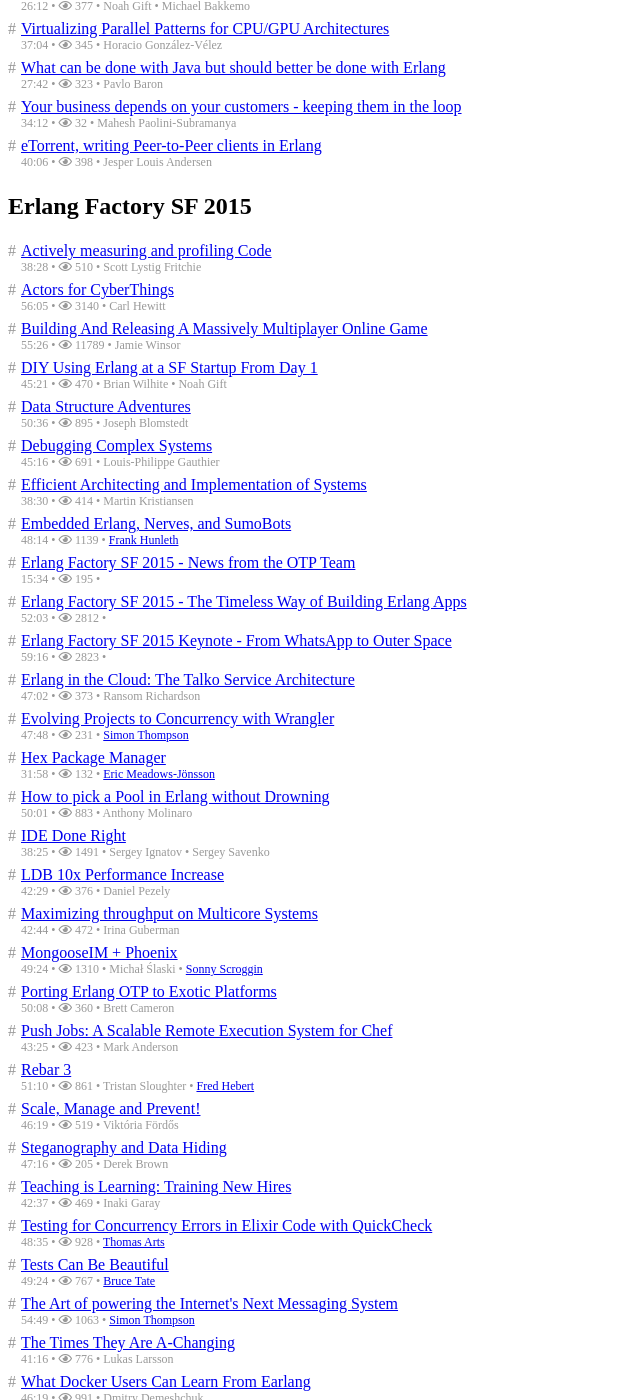
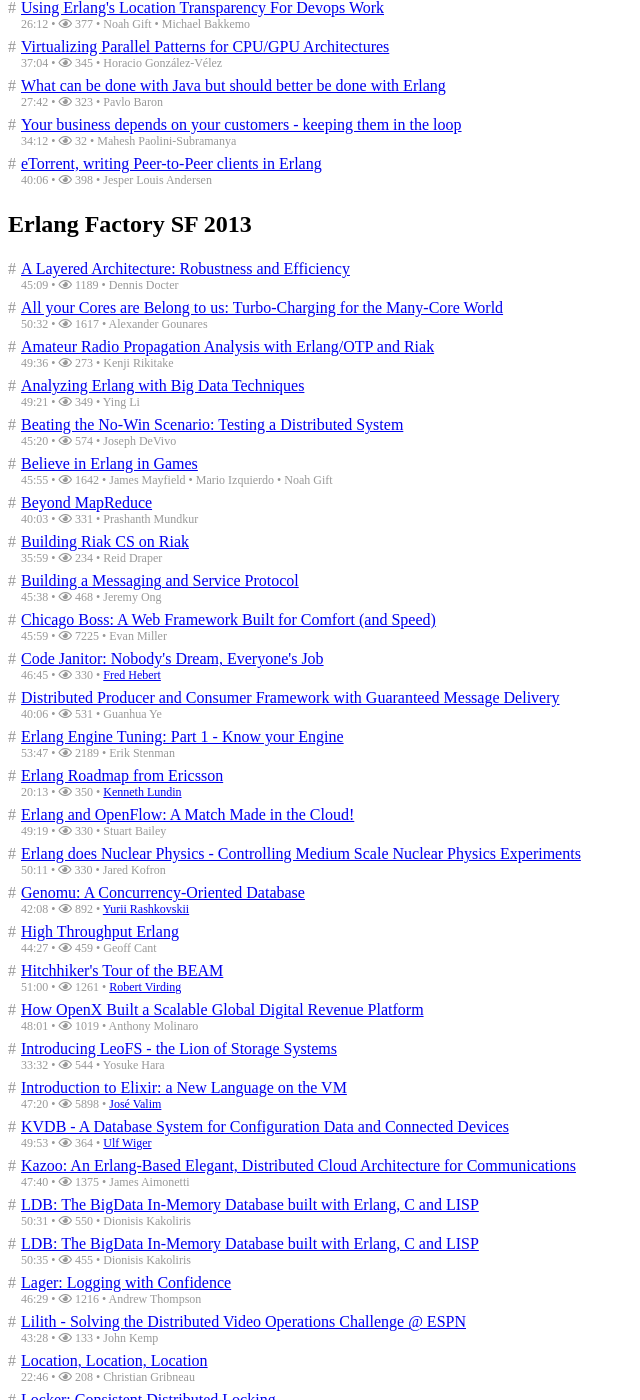
Before and after one commit to gmile/everyelixirvideo.page, a Jekyll site: the page built from index.html, in a window 1280 px wide and 1400 px high, scrolled down 25872 px. Shown: the whole window, without its empty margins (0-640 px from the left). Built offline with Jekyll 4.4.1, drawn with Linux system fonts in a browser that asks for light colours; nearby versions of some CDN libraries; some of the changed text lies outside the part shown.

Commit message:
erlang_factory_sf_2013.yaml

```diff
--- a/_data/conferences.yaml
+++ b/_data/conferences.yaml
@@ -49,6 +49,8 @@
   title: Erlang Factory Lite Vancouver 2012
 - id: erlang_factory_sf_2012
   title: Erlang Factory SF 2012
+- id: erlang_factory_sf_2013
+  title: Erlang Factory SF 2013
 - id: erlang_factory_sf_2015
   title: Erlang Factory SF 2015
 - id: erlang_factory_sf_2016
--- /dev/null
+++ b/_data/erlang_factory_sf_2013.yaml
@@ -0,0 +1,343 @@
+---
+- video_id: ujaoprIKY9M
+  talk_title: 'Genomu: A Concurrency-Oriented Database'
+  speakers:
+  - yurii_rashkovskii
+  conference: erlang_factory_sf_2013
+  video_view_count: 892
+  video_duration_seconds: 2528
+- video_id: CAPGKP1VaRs
+  talk_title: 'LDB: The BigData In-Memory Database built with Erlang, C and LISP'
+  speakers:
+  - dionisis_kakoliris
+  conference: erlang_factory_sf_2013
+  video_view_count: 550
+  video_duration_seconds: 3031
+- video_id: OzOx2Omkuag
+  talk_title: S**t happens - Are you Prepared?
+  speakers:
+  - mahesh_paolini_subramanya
+  conference: erlang_factory_sf_2013
+  video_view_count: 197
+  video_duration_seconds: 2529
+- video_id: byOinfFk3HU
+  talk_title: MongooseIM - Messaging that Scales
+  speakers:
+  - michal_slaski
+  conference: erlang_factory_sf_2013
+  video_view_count: 1496
+  video_duration_seconds: 2845
+- video_id: ooqQUzqxPbg
+  talk_title: 'Kazoo: An Erlang-Based Elegant, Distributed Cloud Architecture for
+    Communications'
+  speakers:
+  - james_aimonetti
+  conference: erlang_factory_sf_2013
+  video_view_count: 1375
+  video_duration_seconds: 2860
+- video_id: ug5grhyCAuU
+  talk_title: Tailflow - An Openflow Controller Framework
+  speakers:
+  - torbjorn_tornkvist
+  conference: erlang_factory_sf_2013
+  video_view_count: 363
+  video_duration_seconds: 2761
+- video_id: ed7A7r6DBsM
+  talk_title: The How and Why of Fitting Things Together
+  speakers:
+  - joe_armstrong
+  conference: erlang_factory_sf_2013
+  video_view_count: 9778
+  video_duration_seconds: 2800
+- video_id: TUmU3XCfLLw
+  talk_title: 'Taking Back Embedded: The Erlang Embedded Framework'
+  speakers:
+  - omer_kilic
+  conference: erlang_factory_sf_2013
+  video_view_count: 1305
+  video_duration_seconds: 2153
+- video_id: vaFEJV84R60
+  talk_title: The Polyglot Rabbit and the Big Fluffy Cloud
+  speakers:
+  - brett_cameron
+  conference: erlang_factory_sf_2013
+  video_view_count: 340
+  video_duration_seconds: 2897
+- video_id: Ug920NDhHXo
+  talk_title: Scaling Up from 1000 to 10 Nodes
+  speakers:
+  - anton_lavrik
+  conference: erlang_factory_sf_2013
+  video_view_count: 422
+  video_duration_seconds: 3726
+- video_id: rZKD7d1pMiA
+  talk_title: 'Erlang and OpenFlow: A Match Made in the Cloud!'
+  speakers:
+  - stuart_bailey
+  conference: erlang_factory_sf_2013
+  video_view_count: 330
+  video_duration_seconds: 2959
+- video_id: ekcBAseo7Js
+  talk_title: 'Locker: Consistent Distributed Locking'
+  speakers:
+  - knut_nesheim
+  conference: erlang_factory_sf_2013
+  video_view_count: 838
+  video_duration_seconds: 2262
+- video_id: 0bJ9fYw7Wxg
+  talk_title: Location, Location, Location
+  speakers:
+  - christian_gribneau
+  conference: erlang_factory_sf_2013
+  video_view_count: 208
+  video_duration_seconds: 1366
+- video_id: i2tVAogpIHA
+  talk_title: Distributed Producer and Consumer Framework with Guaranteed Message
+    Delivery
+  speakers:
+  - guanhua_ye
+  conference: erlang_factory_sf_2013
+  video_view_count: 531
+  video_duration_seconds: 2406
+- video_id: e4xMop80Hkg
+  talk_title: Building a Messaging and Service Protocol
+  speakers:
+  - jeremy_ong
+  conference: erlang_factory_sf_2013
+  video_view_count: 468
+  video_duration_seconds: 2738
+- video_id: SFZV_-Ozyis
+  talk_title: Believe in Erlang in Games
+  speakers:
+  - james_mayfield
+  - mario_izquierdo
+  - noah_gift
+  conference: erlang_factory_sf_2013
+  video_view_count: 1642
+  video_duration_seconds: 2755
+- video_id: L-imEPWqTqg
+  talk_title: 'A Layered Architecture: Robustness and Efficiency'
+  speakers:
+  - dennis_docter
+  conference: erlang_factory_sf_2013
+  video_view_count: 1189
+  video_duration_seconds: 2709
+- video_id: U6U-NDmyFvM
+  talk_title: The New Cowboy
+  speakers:
+  - loic_hoguin
+  conference: erlang_factory_sf_2013
+  video_view_count: 822
+  video_duration_seconds: 2943
+- video_id: tahvtS2cJRE
+  talk_title: 'LDB: The BigData In-Memory Database built with Erlang, C and LISP'
+  speakers:
+  - dionisis_kakoliris
+  conference: erlang_factory_sf_2013
+  video_view_count: 455
+  video_duration_seconds: 3035
+- video_id: GKisRCXA_is
+  talk_title: Beyond MapReduce
+  speakers:
+  - prashanth_mundkur
+  conference: erlang_factory_sf_2013
+  video_view_count: 331
+  video_duration_seconds: 2403
+- video_id: OZVRPohXwMc
+  talk_title: Erlang Roadmap from Ericsson
+  speakers:
+  - kenneth_lundin
+  conference: erlang_factory_sf_2013
+  video_view_count: 350
+  video_duration_seconds: 1213
+- video_id: BTuJtqvbpI8
+  talk_title: 'The Pooler Story: How I Learned OTP by Writing a Connection Pool'
+  speakers:
+  - seth_falcon
+  conference: erlang_factory_sf_2013
+  video_view_count: 1171
+  video_duration_seconds: 2639
+- video_id: ZAOEGvlvhpU
+  talk_title: 'Refuge: Build a Decentralized Data Platform'
+  speakers:
+  - benoit_chesneau
+  conference: erlang_factory_sf_2013
+  video_view_count: 242
+  video_duration_seconds: 2659
+- video_id: 4qJxRfFLXwA
+  talk_title: 'Beating the No-Win Scenario: Testing a Distributed System'
+  speakers:
+  - joseph_de_vivo
+  conference: erlang_factory_sf_2013
+  video_view_count: 574
+  video_duration_seconds: 2720
+- video_id: TcUqGIHq8rA
+  talk_title: Neuroevolution Through Erlang
+  speakers:
+  - gene_sher
+  conference: erlang_factory_sf_2013
+  video_view_count: 3981
+  video_duration_seconds: 2807
+- video_id: LGGo6bIuj8w
+  talk_title: 'Chicago Boss: A Web Framework Built for Comfort (and Speed)'
+  speakers:
+  - evan_miller
+  conference: erlang_factory_sf_2013
+  video_view_count: 7225
+  video_duration_seconds: 2759
+- video_id: nyPYQ7LaEWA
+  talk_title: Where are we on the Map?
+  speakers:
+  - kenneth_lundin
+  conference: erlang_factory_sf_2013
+  video_view_count: 171
+  video_duration_seconds: 2778
+- video_id: FWM3bQ43WzE
+  talk_title: 'Services Platform: Experiments in OTP-Compliant Dataflow Programming'
+  speakers:
+  - jay_nelson
+  conference: erlang_factory_sf_2013
+  video_view_count: 301
+  video_duration_seconds: 3118
+- video_id: QbzH0L_0pxI
+  talk_title: 'Erlang Engine Tuning: Part 1 - Know your Engine'
+  speakers:
+  - erik_stenman
+  conference: erlang_factory_sf_2013
+  video_view_count: 2189
+  video_duration_seconds: 3227
+- video_id: owCu5rveBYI
+  talk_title: Hitchhiker's Tour of the BEAM
+  speakers:
+  - robert_virding
+  conference: erlang_factory_sf_2013
+  video_view_count: 1261
+  video_duration_seconds: 3060
+- video_id: GyHXLIHtPDM
+  talk_title: 'All your Cores are Belong to us: Turbo-Charging for the Many-Core World'
+  speakers:
+  - alexander_gounares
+  conference: erlang_factory_sf_2013
+  video_view_count: 1617
+  video_duration_seconds: 3032
+- video_id: 41PvAPSX0wg
+  talk_title: 'Introduction to Elixir: a New Language on the VM'
+  speakers:
+  - jose_valim
+  conference: erlang_factory_sf_2013
+  video_view_count: 5898
+  video_duration_seconds: 2840
+- video_id: BSC-2iINn9s
+  talk_title: 'Realtime Logging: Alerts, Hashtags and Live Log Feeds'
+  speakers:
+  - martin_hald
+  - marc_campbell
+  conference: erlang_factory_sf_2013
+  video_view_count: 218
+  video_duration_seconds: 2657
+- video_id: j90RUPvsVWk
+  talk_title: High Throughput Erlang
+  speakers:
+  - geoff_cant
+  conference: erlang_factory_sf_2013
+  video_view_count: 459
+  video_duration_seconds: 2667
+- video_id: I6Pw32LGPgg
+  talk_title: 'Code Janitor: Nobody''s Dream, Everyone''s Job'
+  speakers:
+  - fred_hebert
+  conference: erlang_factory_sf_2013
+  video_view_count: 330
+  video_duration_seconds: 2805
+- video_id: pFLlu-cUEJI
+  talk_title: Analyzing Erlang with Big Data Techniques
+  speakers:
+  - ying_li
+  conference: erlang_factory_sf_2013
+  video_view_count: 349
+  video_duration_seconds: 2961
+- video_id: TEQL-ZQm-u4
+  talk_title: KVDB - A Database System for Configuration Data and Connected Devices
+  speakers:
+  - ulf_wiger
+  conference: erlang_factory_sf_2013
+  video_view_count: 364
+  video_duration_seconds: 2993
+- video_id: KtC_Vhha1oA
+  talk_title: Building Riak CS on Riak
+  speakers:
+  - reid_draper
+  conference: erlang_factory_sf_2013
+  video_view_count: 234
+  video_duration_seconds: 2159
+- video_id: _VKGOTl3jGg
+  talk_title: Erlang does Nuclear Physics - Controlling Medium Scale Nuclear Physics
+    Experiments
+  speakers:
+  - jared_kofron
+  conference: erlang_factory_sf_2013
+  video_view_count: 330
+  video_duration_seconds: 3011
+- video_id: YX6MAdTrQlM
+  talk_title: Lilith - Solving the Distributed Video Operations Challenge @ ESPN
+  speakers:
+  - john_kemp
+  conference: erlang_factory_sf_2013
+  video_view_count: 133
+  video_duration_seconds: 2608
+- video_id: hW3ghjE9k_g
+  talk_title: How OpenX Built a Scalable Global Digital Revenue Platform
+  speakers:
+  - anthony_molinaro
+  conference: erlang_factory_sf_2013
+  video_view_count: 1019
+  video_duration_seconds: 2881
+- video_id: EyJtULAEoKM
+  talk_title: 'Multimedia Galore: Sending JPGs and 3GPs and AMRs!'
+  speakers:
+  - rick_reed
+  conference: erlang_factory_sf_2013
+  video_view_count: 748
+  video_duration_seconds: 4436
+- video_id: yWeCF7ATf-c
+  talk_title: Amateur Radio Propagation Analysis with Erlang/OTP and Riak
+  speakers:
+  - kenji_rikitake
+  conference: erlang_factory_sf_2013
+  video_view_count: 273
+  video_duration_seconds: 2976
+- video_id: zx69q1r98wA
+  talk_title: Introducing LeoFS - the Lion of Storage Systems
+  speakers:
+  - yosuke_hara
+  conference: erlang_factory_sf_2013
+  video_view_count: 544
+  video_duration_seconds: 2012
+- video_id: lOyG6ZMq738
+  talk_title: WebSockets, RabbitMQ & Erlang @ the Huffington Post
+  speakers:
+  - adam_denenberg
+  conference: erlang_factory_sf_2013
+  video_view_count: 5473
+  video_duration_seconds: 2775
+- video_id: 8BNpOHFvg_Q
+  talk_title: 'Lager: Logging with Confidence'
+  speakers:
+  - andrew_thompson
+  conference: erlang_factory_sf_2013
+  video_view_count: 1216
+  video_duration_seconds: 2789
+- video_id: 68x6yNqv0UE
+  talk_title: Spilgames Storage Platform
+  speakers:
+  - enrique_paz_perez
+  conference: erlang_factory_sf_2013
+  video_view_count: 488
+  video_duration_seconds: 2937
+- video_id: IdJwECjylB4
+  talk_title: Writing Beautiful Code
+  speakers:
+  - garrett_smith
+  conference: erlang_factory_sf_2013
+  video_view_count: 6093
+  video_duration_seconds: 3359
--- a/_data/speakers.yaml
+++ b/_data/speakers.yaml
@@ -14,6 +14,11 @@
   twitter: shamshirzdev
   github:
   elixirforum: shamshirz
+- id: adam_denenberg
+  full_name: Adam Denenberg
+  twitter:
+  github:
+  elixirforum:
 - id: adam_kocoloski
   full_name: Adam Kocoloski
   twitter:
@@ -63,6 +68,11 @@
   full_name: Alex Troush
   twitter: troush69
   github: Troush
+  elixirforum:
+- id: alexander_gounares
+  full_name: Alexander Gounares
+  twitter:
+  github:
   elixirforum:
 - id: alexis_huefner
   full_name: Alexis Huefner
@@ -166,11 +176,6 @@
   elixirforum:
 - id: anton_lavrik
   full_name: Anton Lavrik
-  twitter:
-  github:
-  elixirforum:
-- id: horacio_gonzalez_velez
-  full_name: Horacio González-Vélez
   twitter:
   github:
   elixirforum:
@@ -424,6 +429,11 @@
   twitter: chris_mccord
   github: chrismccord
   elixirforum: chrismccord
+- id: christian_gribneau
+  full_name: Christian Gribneau
+  twitter:
+  github:
+  elixirforum:
 - id: christopher_cote
   full_name: Christopher Coté
   twitter:
@@ -524,6 +534,11 @@
   twitter:
   github:
   elixirforum: dnsbty
+- id: dennis_docter
+  full_name: Dennis Docter
+  twitter:
+  github:
+  elixirforum:
 - id: derek_brown
   full_name: Derek Brown
   twitter:
@@ -544,6 +559,11 @@
   twitter: devoncestes
   github: devonestes
   elixirforum: devonestes
+- id: dionisis_kakoliris
+  full_name: Dionisis Kakoliris
+  twitter:
+  github:
+  elixirforum:
 - id: dmitry_demeshchuk
   full_name: Dmitry Demeshchuk
   twitter:
@@ -599,6 +619,11 @@
   twitter:
   github:
   elixirforum: eniolopes
+- id: enrique_paz_perez
+  full_name: Enrique Paz Pérez
+  twitter:
+  github:
+  elixirforum:
 - id: eric_entin
   full_name: Eric Entin
   twitter: ericentin
@@ -659,6 +684,11 @@
   twitter:
   github:
   elixirforum:
+- id: evan_miller
+  full_name: Evan Miller
+  twitter:
+  github:
+  elixirforum:
 - id: fahad_almusharraf
   full_name: Fahad Almusharraf
   twitter:
@@ -734,6 +764,11 @@
   twitter: thegazler
   github: Gazler
   elixirforum: gazler
+- id: gene_sher
+  full_name: Gene Sher
+  twitter:
+  github:
+  elixirforum:
 - id: geoff_cant
   full_name: Geoff Cant
   twitter:
@@ -774,6 +809,11 @@
   twitter:
   github:
   elixirforum: griffinbyatt
+- id: guanhua_ye
+  full_name: Guanhua Ye
+  twitter:
+  github:
+  elixirforum:
 - id: guido_van_rossum
   full_name: Guido Van Rossum
   twitter:
@@ -819,6 +859,11 @@
   twitter:
   github:
   elixirforum:
+- id: horacio_gonzalez_velez
+  full_name: Horacio González-Vélez
+  twitter:
+  github:
+  elixirforum:
 - id: ian_duggan
   full_name: Ian Duggan
   twitter:
@@ -856,6 +901,11 @@
   elixirforum:
 - id: jakub_pawlowicz
   full_name: Jakub Pawlowicz
+  twitter:
+  github:
+  elixirforum:
+- id: james_aimonetti
+  full_name: James Aimonetti
   twitter:
   github:
   elixirforum:
@@ -874,6 +924,11 @@
   twitter:
   github:
   elixirforum:
+- id: james_mayfield
+  full_name: James Mayfield
+  twitter:
+  github:
+  elixirforum:
 - id: james_smith
   full_name: James Smith
   twitter:
@@ -904,6 +959,11 @@
   twitter:
   github:
   elixirforum:
+- id: jared_kofron
+  full_name: Jared Kofron
+  twitter:
+  github:
+  elixirforum:
 - id: jason_cummings
   full_name: Jason Cummings
   twitter:
@@ -991,6 +1051,11 @@
   elixirforum: jerel
 - id: jeremy_dewar
   full_name: Jeremy Dewar
+  twitter:
+  github:
+  elixirforum:
+- id: jeremy_ong
+  full_name: Jeremy Ong
   twitter:
   github:
   elixirforum:
@@ -1074,6 +1139,11 @@
   twitter:
   github:
   elixirforum:
+- id: john_kemp
+  full_name: John Kemp
+  twitter:
+  github:
+  elixirforum:
 - id: john_wahba
   full_name: John Wahba
   twitter:
@@ -1116,6 +1186,11 @@
   elixirforum:
 - id: joseph_blomstedt
   full_name: Joseph Blomstedt
+  twitter:
+  github:
+  elixirforum:
+- id: joseph_de_vivo
+  full_name: Joseph DeVivo
   twitter:
   github:
   elixirforum:
@@ -1231,6 +1306,11 @@
   elixirforum:
 - id: keynote
   full_name: Keynote
+  twitter:
+  github:
+  elixirforum:
+- id: knut_nesheim
+  full_name: Knut Nesheim
   twitter:
   github:
   elixirforum:
@@ -1344,6 +1424,11 @@
   twitter:
   github:
   elixirforum:
+- id: marc_campbell
+  full_name: Marc Campbell
+  twitter:
+  github:
+  elixirforum:
 - id: marc_sugiyama
   full_name: Marc Sugiyama
   twitter:
@@ -1361,6 +1446,11 @@
   elixirforum:
 - id: mariano_guerra
   full_name: Mariano Guerra
+  twitter:
+  github:
+  elixirforum:
+- id: mario_izquierdo
+  full_name: Mario Izquierdo
   twitter:
   github:
   elixirforum:
@@ -1389,6 +1479,11 @@
   twitter: gausby
   github: gausby
   elixirforum: gausby
+- id: martin_hald
+  full_name: Martin Hald
+  twitter:
+  github:
+  elixirforum:
 - id: martin_kavalar
   full_name: Martin Kavalar
   twitter:
@@ -1604,6 +1699,11 @@
   twitter:
   github: OleMchls
   elixirforum:
+- id: omer_kilic
+  full_name: Omer Kilic
+  twitter:
+  github:
+  elixirforum:
 - id: omid_bachari
   full_name: Omid Bachari
   twitter:
@@ -1749,6 +1849,11 @@
   twitter:
   github:
   elixirforum:
+- id: prashanth_mundkur
+  full_name: Prashanth Mundkur
+  twitter:
+  github:
+  elixirforum:
 - id: przemyslaw_krowinski
   full_name: Przemyslaw Krowinski
   twitter:
@@ -1781,6 +1886,11 @@
   elixirforum:
 - id: regina_imhoff
   full_name: Regina Imhoff
+  twitter:
+  github:
+  elixirforum:
+- id: reid_draper
+  full_name: Reid Draper
   twitter:
   github:
   elixirforum:
@@ -2084,6 +2194,11 @@
   twitter:
   github:
   elixirforum: lehoff
+- id: torbjorn_tornkvist
+  full_name: Torbjörn Törnkvist
+  twitter:
+  github:
+  elixirforum:
 - id: travis_vander_hoop
   full_name: Travis Vander Hoop
   twitter:
@@ -2179,6 +2294,11 @@
   twitter: fxn
   github: fxn
   elixirforum: fxn
+- id: ying_li
+  full_name: Ying Li
+  twitter:
+  github:
+  elixirforum:
 - id: yinghai_lu
   full_name: Yinghai Lu
   twitter:
@@ -2186,6 +2306,11 @@
   elixirforum:
 - id: yoshihiro_tanaka
   full_name: Yoshihiro Tanaka
+  twitter:
+  github:
+  elixirforum:
+- id: yosuke_hara
+  full_name: Yosuke Hara
   twitter:
   github:
   elixirforum:
```
